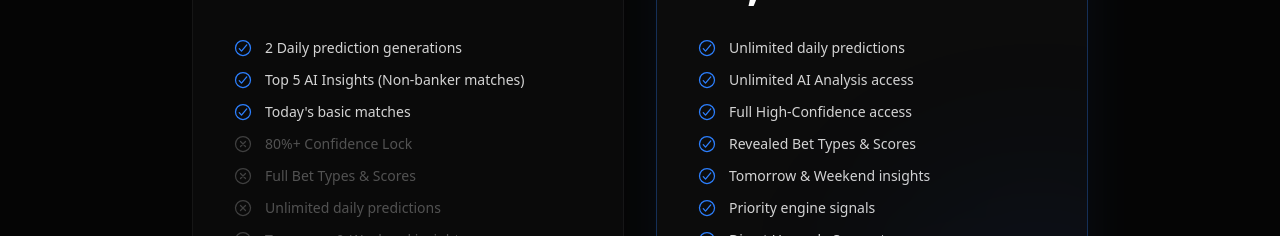
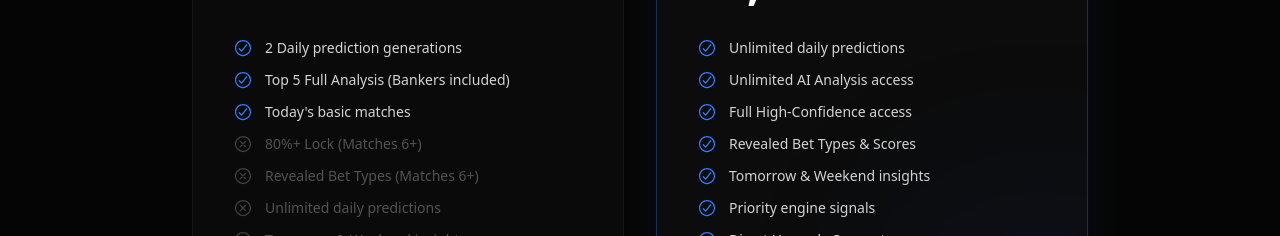
Before and after one commit to devtofunmi/safescore, a Next.js app: page /pricing in a window 1280 px wide. Shown: the part 556-792 px from the top of the page. Built offline with nearby package versions, Linux system fonts and the light colour scheme; no server answers.

Commit message:
changed features info

```diff
--- a/pages/pricing.tsx
+++ b/pages/pricing.tsx
@@ -23,10 +23,10 @@ export default function PricingPage() {
             duration: "forever",
             features: [
                 { text: "2 Daily prediction generations", available: true },
-                { text: "Top 5 AI Insights (Non-banker matches)", available: true },
+                { text: "Top 5 Full Analysis (Bankers included)", available: true },
                 { text: "Today's basic matches", available: true },
-                { text: "80%+ Confidence Lock", available: false },
-                { text: "Full Bet Types & Scores", available: false },
+                { text: "80%+ Lock (Matches 6+)", available: false },
+                { text: "Revealed Bet Types (Matches 6+)", available: false },
                 { text: "Unlimited daily predictions", available: false },
                 { text: "Tomorrow & Weekend insights", available: false },
             ],
```
